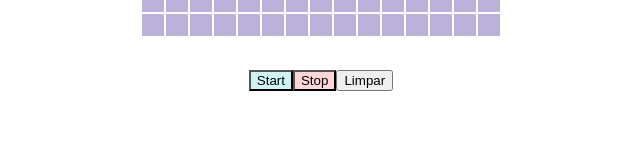
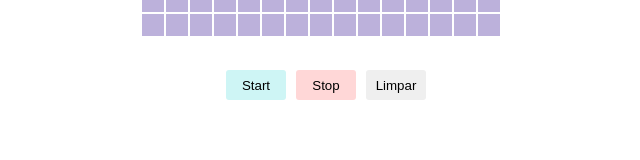
Before and after one commit to anacmas/game_of_life, a Vue app in the folder life_vue/: page / in a window 1280 px wide. Shown: the part 503-663 px from the top of the page, without its empty margins (319-959 px from the left). Built offline with nearby package versions, Linux system fonts and the light colour scheme.

Commit message:
fix: delete modal

```diff
--- a/life_vue/src/components/GameOfLife.vue
+++ b/life_vue/src/components/GameOfLife.vue
@@ -1,8 +1,9 @@
 <template>
   <div>
     <div>
+      <ModalPage />
       <button @click="showModal = true">Regras</button>
-      <modal v-if="showModal" @close="showModal = false"></modal>
+      <div v-if="showModal" @close="showModal = false"></div>
     </div>
     <div class="board">
       <table>
@@ -29,6 +30,8 @@
 </template>
 
 <script>
+import ModalPage from "./ModalPage.vue";
+
 const clearGrid = [
   [
     false,
@@ -289,9 +292,13 @@ const clearGrid = [
 const size = 14;
 
 export default {
+  components: {
+    ModalPage,
+  },
   name: "GameOfLife",
   data() {
     return {
+      showModal: false,
       grid: clearGrid,
       started: null,
       running: false,
@@ -435,7 +442,7 @@ td {
   cursor: pointer;
 }
 
-button-to-play {
+.button-to-play {
   width: 60px;
   height: 30px;
   margin-left: 10px;
@@ -444,7 +451,7 @@ button-to-play {
   border-radius: 3px;
 }
 
-button-to-play:hover {
+.button-to-play:hover {
   opacity: 60%;
   transition: 0.3s;
 }
```
Also changed, not shown: life_vue/src/components/ModalPage.vue (deleted).
